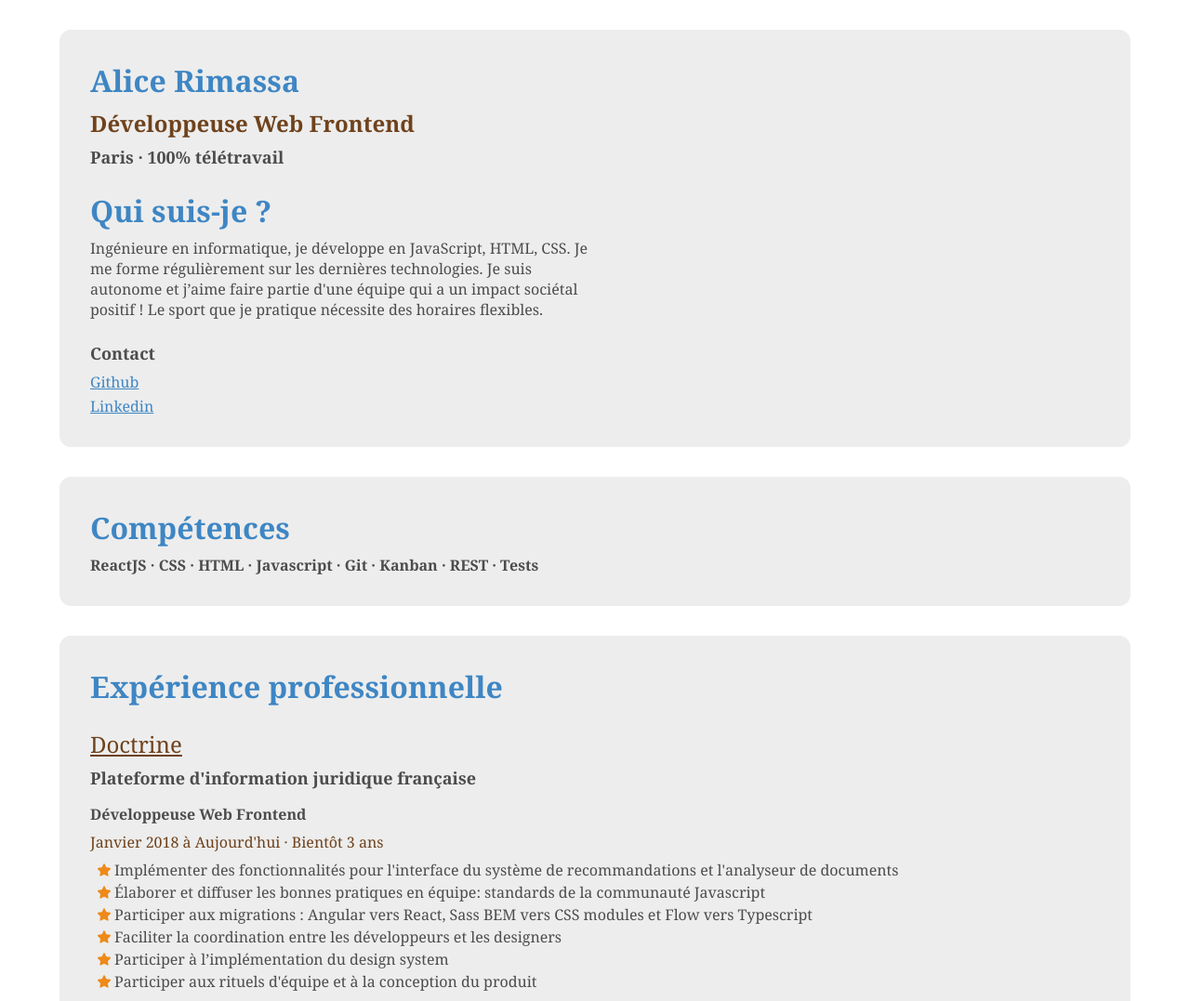
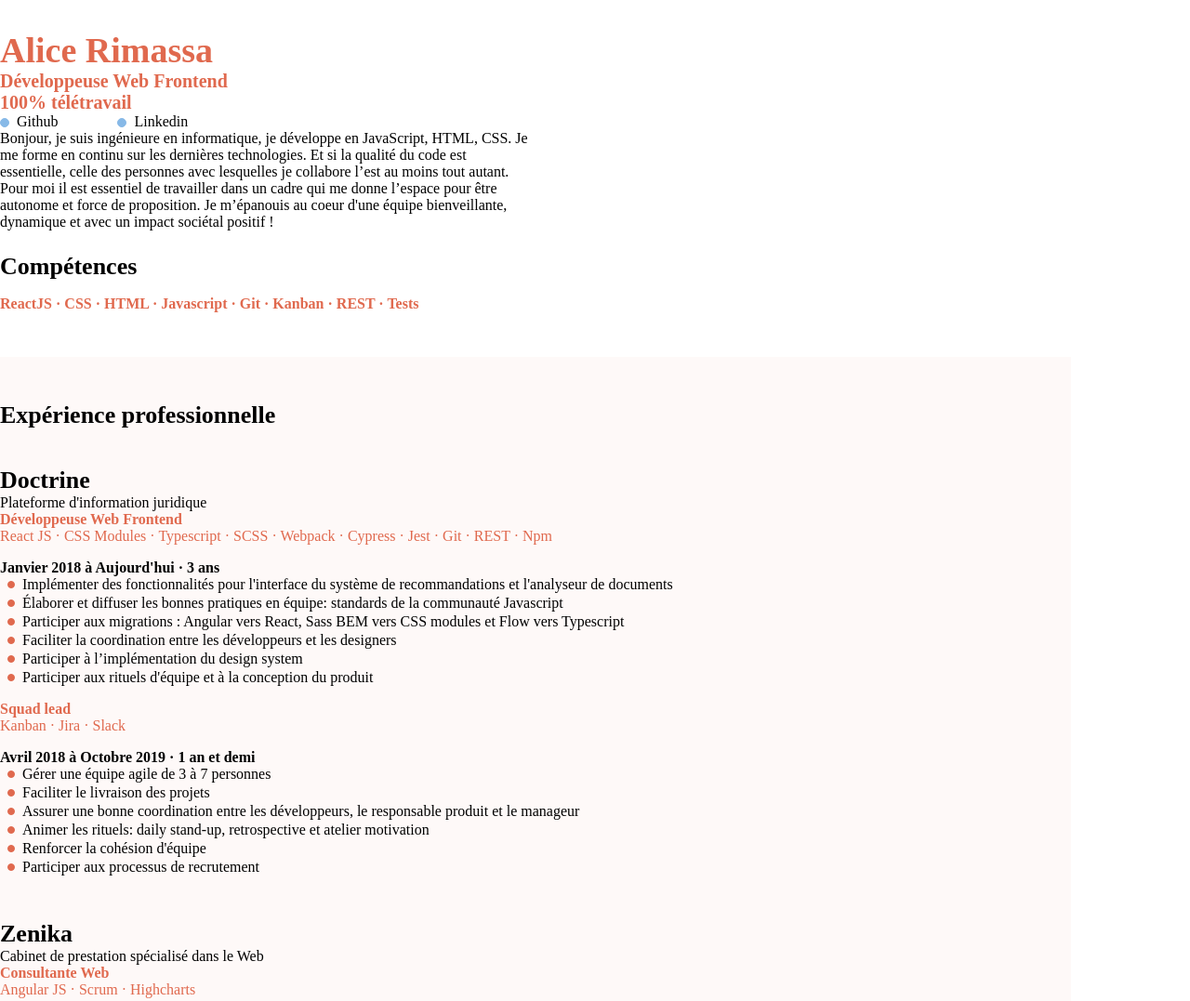
Before and after one commit to eponae/my-cv, a Gatsby site: page / in a window 1280 px wide. Shown: the top 1077 px of the page at 93% size. Built offline with nearby package versions, Linux system fonts and the light colour scheme; Gatsby itself is replaced by a stand-in of ours.

Commit message:
New version in progress

```diff
--- a/src/components/company.tsx
+++ b/src/components/company.tsx
@@ -1,7 +1,7 @@
 import React, { FC } from 'react';
 import styled from 'styled-components';
 import { CompanyType } from '../types/types';
-import StarImage from '../images/star.svg';
+import Dot from './dot';
 import { mediaQueries } from './theme';
 
 type Props = {
@@ -9,15 +9,15 @@ type Props = {
 };
 
 const CompanyWrapper = styled.div`
-  padding-top: 16px;
-  padding-bottom: 16px;
+  padding-top: 24px;
+  padding-bottom: 24px;
 `;
 
 const CompanyName = styled.a`
-  font-size: ${({ theme }) => theme.h2FontSize};
-  color: ${({ theme }) => theme.colors.brown};
+  color: ${({ theme }) => theme.colors.black};
   display: inline-block;
-  padding-bottom: 8px;
+  font-weight: bold;
+  font-size: 26px;
 `;
 
 const Experience = styled.li`
@@ -27,15 +27,14 @@ const Experience = styled.li`
 `;
 
 const Job = styled.div`
-  padding-top: 8px;
-  padding-bottom: 8px;
-  font-weight: 600;
+  font-weight: 900;
+  color: ${({ theme }) => theme.colors.orange};
 `;
 
 const Date = styled.div`
-  color: ${({ theme }) => theme.colors.brown};
-  padding-bottom: 8px;
-  font-weight: 500;
+  color: ${({ theme }) => theme.colors.black};
+  font-weight: 600;
+  padding-top: 16px;
 `;
 
 const TaskList = styled.ul`
@@ -53,17 +52,8 @@ const Task = styled.li`
 `;
 
 const Environment = styled.p`
-  padding-top: 8px;
-  color: ${({ theme }) => theme.colors.brown};
+  color: ${({ theme }) => theme.colors.orange};
   font-weight: 500;
-`;
-
-const Img = styled(StarImage)`
-  width: 14px;
-  height: 14px;
-  min-width: 14px;
-  min-height: 14px;
-  padding-right: 4px;
 `;
 
 const Company: FC<Props> = ({ company }) => {
@@ -77,21 +67,22 @@ const Company: FC<Props> = ({ company }) => {
       >
         {companyDescription.name}
       </CompanyName>
-      <h3>{companyDescription.description}</h3>
+      <div>{companyDescription.description}</div>
       <ul>
         {experiences.map((experience, expIndex) => (
           <Experience key={`${id}-exp-${expIndex}`}>
             <Job>{experience.job}</Job>
+            <Environment>{experience.environment.join(' · ')}</Environment>
+
             <Date>{experience.date}</Date>
             <TaskList>
               {experience.tasks.map((task, taskIndex) => (
                 <Task key={`${id}-task-${expIndex}-${taskIndex}`}>
-                  <Img />
+                  <Dot />
                   {task}
                 </Task>
               ))}
             </TaskList>
-            <Environment>{experience.environment.join(' · ')}</Environment>
           </Experience>
         ))}
       </ul>
--- /dev/null
+++ b/src/components/dot.tsx
@@ -0,0 +1,19 @@
+import React from 'react';
+import styled from 'styled-components';
+
+const DotWrapper = styled.div`
+  height: 6px;
+  width: 6px;
+  border-radius: 100%;
+  border: 1px solid ${({ theme }) => theme.colors.orange};
+  background-color: ${({ theme }) => theme.colors.orange};
+  display: inline-block;
+  vertical-align: middle;
+  margin-right: 8px;
+`;
+
+const Dot = () => {
+  return <DotWrapper />;
+};
+
+export default Dot;
--- a/src/components/experience.tsx
+++ b/src/components/experience.tsx
@@ -1,9 +1,18 @@
 import React, { FC } from 'react';
 import { useStaticQuery, graphql } from 'gatsby';
-import Section from './section';
 import { CompanyType } from '../types/types';
 import Company from './company';
 import { getNodeData } from '../utils/dataUtils';
+import Title from './title';
+import styled from 'styled-components';
+
+const ExperienceWrapper = styled.div`
+  background-color: ${({ theme }) => theme.colors.orangeBackground};
+  padding-top: 48px;
+  padding-bottom: 48px;
+  margin-top: 48px;
+  margin-bottom: 48px;
+`;
 
 const Experience: FC = () => {
   const {
@@ -39,11 +48,12 @@ const Experience: FC = () => {
   const { title, companies } = data.experience;
 
   return (
-    <Section title={title}>
+    <ExperienceWrapper>
+      <Title>{title}</Title>
       {companies.map((company: CompanyType) => (
         <Company key={company.id} company={company} />
       ))}
-    </Section>
+    </ExperienceWrapper>
   );
 };
 
--- a/src/components/header.tsx
+++ b/src/components/header.tsx
@@ -4,18 +4,6 @@ import styled from 'styled-components';
 import { BasicsType, ContactType, SummaryType } from '../types/types';
 import { getNodeData } from '../utils/dataUtils';
 import { mediaQueries } from './theme';
-
-const HeaderWrapper = styled.header`
-  text-align: left;
-  padding: ${({ theme }) => theme.padding};
-  border-radius: ${({ theme }) => theme.borderRadius};
-  border: 1px solid ${({ theme }) => theme.colors.lightGray};
-  background-color: ${({ theme }) => theme.colors.lightGray};
-`;
-
-const SummaryTitle = styled.h1`
-  padding-top: 16px;
-`;
 
 const SummaryDescription = styled.p`
   font-weight: 500;
@@ -26,8 +14,36 @@ const SummaryDescription = styled.p`
 
 const Contact = styled.li`
   &:not(:first-child) {
-    padding-top: 4px;
+    padding-left: 64px;
   }
+`;
+
+const ContactList = styled.ul`
+  display: flex;
+  list-style-position: inside;
+`;
+
+const TitleName = styled.h1`
+  font-weight: 900;
+  font-size: 38px;
+  color: ${({ theme }) => theme.colors.orange};
+`;
+
+const TitleJob = styled.h2`
+  font-weight: 900;
+  font-size: 20px;
+  color: ${({ theme }) => theme.colors.orange};
+`;
+
+const ContactDot = styled.div`
+  height: 8px;
+  width: 8px;
+  border-radius: 100%;
+  border: 1px solid ${({ theme }) => theme.colors.lightBlue};
+  background-color: ${({ theme }) => theme.colors.lightBlue};
+  display: inline-block;
+  vertical-align: middle;
+  margin-right: 8px;
 `;
 
 const Header: FC = () => {
@@ -39,11 +55,9 @@ const Header: FC = () => {
         allDataJson {
           nodes {
             summary {
-              title
               description
             }
             contact {
-              title
               list {
                 id
                 link
@@ -75,27 +89,22 @@ const Header: FC = () => {
   } = getNodeData('basics', nodes);
 
   return (
-    <HeaderWrapper>
-      <h1>{basics.name}</h1>
-      <h2>{basics.job}</h2>
-      <h3>
-        {basics.location}
-        {` · `}
-        {basics.mode}
-      </h3>
-      <SummaryTitle>{summary.title}</SummaryTitle>
-      <SummaryDescription>{summary.description}</SummaryDescription>
-      <h3>{contact.title}</h3>
-      <ul>
+    <header>
+      <TitleName>{basics.name}</TitleName>
+      <TitleJob>{basics.job}</TitleJob>
+      <TitleJob>{basics.mode}</TitleJob>
+      <ContactList>
         {contact.list.map((link) => (
           <Contact key={`${link.id}`}>
+            <ContactDot />
             <a href={link.link} target="_blank" rel="noreferrer noopener">
               {link.name}
             </a>
           </Contact>
         ))}
-      </ul>
-    </HeaderWrapper>
+      </ContactList>
+      <SummaryDescription>{summary.description}</SummaryDescription>
+    </header>
   );
 };
 
--- a/src/components/section.tsx
+++ /dev/null
@@ -1,23 +0,0 @@
-import React, { FC } from 'react';
-import styled from 'styled-components';
-
-type Props = {
-  title: string;
-};
-
-const SectionWrapper = styled.section`
-  border-radius: ${({ theme }) => theme.borderRadius};
-  border: 1px solid ${({ theme }) => theme.colors.lightGray};
-  background-color: ${({ theme }) => theme.colors.lightGray};
-  padding: ${({ theme }) => theme.padding};
-  margin: 32px 0;
-`;
-
-const Section: FC<Props> = ({ title, children }) => (
-  <SectionWrapper>
-    <h1>{title}</h1>
-    {children}
-  </SectionWrapper>
-);
-
-export default Section;
--- a/src/components/skills.tsx
+++ b/src/components/skills.tsx
@@ -1,12 +1,13 @@
 import React, { FC } from 'react';
 import { graphql, useStaticQuery } from 'gatsby';
-import Section from './section';
 import { SkillsType } from '../types/types';
 import { getNodeData } from '../utils/dataUtils';
 import styled from 'styled-components';
+import Title from './title';
 
 const Skill = styled.p`
   font-weight: 600;
+  color: ${({ theme }) => theme.colors.orange};
 `;
 
 const Skills: FC = () => {
@@ -28,9 +29,10 @@ const Skills: FC = () => {
   );
   const { skills }: { skills: SkillsType } = getNodeData('skills', nodes);
   return (
-    <Section title={skills.title}>
+    <div>
+      <Title>{skills.title}</Title>
       <Skill>{skills.list.join(' · ')}</Skill>
-    </Section>
+    </div>
   );
 };
 
--- a/src/components/theme.tsx
+++ b/src/components/theme.tsx
@@ -2,18 +2,15 @@ import React, { FC } from 'react';
 import { ThemeProvider, createGlobalStyle } from 'styled-components';
 
 const theme = {
-  fontFamily: 'Georgia',
+  fontFamily: 'Source Sans Pro',
   colors: {
     white: '#fff',
-    blue: '#3e86c4',
-    brown: '#6f421c',
-    darkGray: '#4c4c4c',
-    lightGray: '#ededed',
     black: '#000',
+    orange: '#e0694e',
+    lightBlue: '#87b9e7',
+    orangeBackground: '#fef9f8',
   },
   padding: '32px',
-  borderRadius: '12px',
-  h2FontSize: '24px',
 };
 
 export type ThemeType = typeof theme;
@@ -32,42 +29,29 @@ export const AppStyles = createGlobalStyle<{ theme: ThemeType }>`
   * {
     font-family: ${({ theme }) => theme.fontFamily};
   }
-  h1 {
-   color: ${({ theme }) => theme.colors.blue};
-   font-size: 32px;
-  }
-  h2 {
-    color: ${({ theme }) => theme.colors.brown};
-    font-size: ${({ theme }) => theme.h2FontSize};
-  }
-  h3 {
-    font-size: 18px;
-  }
   h1, h2, h3, p, ul, li {
     padding: 0;
     margin: 0;
-  }
-  h1, h2, h3 {
-    padding-bottom: 8px;
   }
   ul {
     list-style-type: none;
   }
   div, p, span {
-    color: ${({ theme }) => theme.colors.darkGray};
+    color: ${({ theme }) => theme.colors.black};
     font-size: 16px;
   }
   a {
-    color: ${({ theme }) => theme.colors.blue};
+    color: ${({ theme }) => theme.colors.black};
+    text-decoration: none;
   }
   body {
-    margin: 64px auto;
+    margin: 64px 0;
     max-width: 1280px;
     display: flex;
     flex-flow: column nowrap;
     align-items: center;
     justify-content: center;
-    ${mediaQueries('md')`max-width: 90%; margin: 32px auto;`}
+    ${mediaQueries('md')`max-width: 90%; margin: 32px 0;`}
   }
 `;
 
--- a/src/components/timeline.tsx
+++ /dev/null
@@ -1,85 +0,0 @@
-import React, { FC, Fragment } from 'react';
-import styled from 'styled-components';
-import { EducationType } from '../types/types';
-import Tooltip from 'react-tooltip';
-import { mediaQueries } from './theme';
-
-type Props = {
-  data: EducationType['certificates']['list'];
-};
-
-const TimelineWrapper = styled.div`
-  width: 100%;
-  max-width: 500px;
-  ${mediaQueries('sm')`display: none`}
-`;
-
-const Line = styled.div`
-  height: 5px;
-  background: ${({ theme }) => theme.colors.blue};
-  border-radius: 4px;
-  position: relative;
-`;
-
-const Circle = styled.div<{ left: string }>`
-  width: 15px;
-  height: 15px;
-  background: ${({ theme }) => theme.colors.blue};
-  border: 1px solid ${({ theme }) => theme.colors.darkGray};
-  border-radius: 100%;
-  position: absolute;
-  top: -7px;
-  left: ${(props) => props.left};
-  cursor: pointer;
-`;
-
-const Text = styled.span`
-  color: ${({ theme }) => theme.colors.darkGray};
-  font-size: 16px;
-  position: absolute;
-  top: 20px;
-  display: flex;
-  flex-flow: column nowrap;
-  align-items: flex-start;
-`;
-
-const TextContent = styled.span`
-  font-weight: 700;
-  padding-right: 4px;
-`;
-
-const TextInfo = styled.span`
-  white-space: nowrap;
-`;
-
-const Timeline: FC<Props> = ({ data }) => {
-  data.sort((dataA, dataB) => dataB.year - dataA.year);
-  const startYear = data[0].year;
-  const endYear = data[data.length - 1].year;
-  const totalYears = endYear - startYear;
-
-  return (
-    <TimelineWrapper>
-      <Line>
-        {data.map((certificate) => {
-          const left = ((endYear - certificate.year) * 100) / totalYears;
-          return (
-            <Fragment key={`desktop-${certificate.id}`}>
-              <Circle left={`${left}%`} data-tip data-for={certificate.id}>
-                <Text>
-                  <TextContent>{certificate.year}</TextContent>
-                  <TextInfo>{certificate.title}</TextInfo>
-                </Text>
-              </Circle>
-              <Tooltip id={certificate.id} effect="solid">
-                {certificate.info}
-              </Tooltip>
-            </Fragment>
-          );
-        })}
-      </Line>
-    </TimelineWrapper>
-  );
-};
-
-export default Timeline;
--- /dev/null
+++ b/src/components/title.tsx
@@ -0,0 +1,13 @@
+import React, { FC } from 'react';
+import styled from 'styled-components';
+
+const TitleWrapper = styled.h1`
+  color: ${({ theme }) => theme.colors.black};
+  font-weight: bold;
+  font-size: 26px;
+  padding-bottom: 16px;
+`;
+
+const Title: FC = ({ children }) => <TitleWrapper>{children}</TitleWrapper>;
+
+export default Title;
--- a/src/data/contact.json
+++ b/src/data/contact.json
@@ -11,7 +11,6 @@
         "name": "Linkedin",
         "link": "https://fr.linkedin.com/in/arimassa"
       }
-    ],
-    "title": "Contact"
+    ]
   }
 }
--- a/src/data/education.json
+++ b/src/data/education.json
@@ -8,7 +8,7 @@
       ]
     },
     "certificates": {
-      "title": "Diplômes",
+      "title": "Formation",
       "list": [
         {
           "id": "ing",
@@ -29,7 +29,6 @@
           "info": "Mention Bien"
         }
       ]
-    },
-    "title": "Formation"
+    }
   }
 }
--- a/src/data/experience.json
+++ b/src/data/experience.json
@@ -6,13 +6,13 @@
         "id": "doctrine",
         "company": {
           "name": "Doctrine",
-          "description": "Plateforme d'information juridique française",
+          "description": "Plateforme d'information juridique",
           "link": "https://doctrine.fr"
         },
         "experiences": [
           {
             "job": "Développeuse Web Frontend",
-            "date": "Janvier 2018 à Aujourd'hui · Bientôt 3 ans",
+            "date": "Janvier 2018 à Aujourd'hui · 3 ans",
             "tasks": [
               "Implémenter des fonctionnalités pour l'interface du système de recommandations et l'analyseur de documents",
               "Élaborer et diffuser les bonnes pratiques en équipe: standards de la communauté Javascript",
--- a/src/data/summary.json
+++ b/src/data/summary.json
@@ -1,6 +1,5 @@
 {
   "summary": {
-    "title": "Qui suis-je ?",
-    "description": "Ingénieure en informatique, je développe en JavaScript, HTML, CSS. Je me forme régulièrement sur les dernières technologies. Je suis autonome et j’aime faire partie d'une équipe qui a un impact sociétal positif ! Le sport que je pratique nécessite des horaires flexibles."
+    "description": "Bonjour, je suis ingénieure en informatique, je développe en JavaScript, HTML, CSS. Je me forme en continu sur les dernières technologies. Et si la qualité du code est essentielle, celle des personnes avec lesquelles je collabore l’est au moins tout autant. Pour moi il est essentiel de travailler dans un cadre qui me donne l’espace pour être autonome et force de proposition. Je m’épanouis au coeur d'une équipe bienveillante, dynamique et avec un impact sociétal positif !"
   }
 }
--- a/src/types/types.ts
+++ b/src/types/types.ts
@@ -19,13 +19,11 @@ export type ExperienceType = {
 };
 
 export type SummaryType = {
-  title: string;
   description: string;
 };
 
 export type ContactType = {
   list: Array<{ id: string; name: string; link: string }>;
-  title: string;
 };
 
 export type BasicsType = {
@@ -56,5 +54,4 @@ export type EducationType = {
     list: Array<{ id: string; title: string; year: number; info: string }>;
     title: string;
   };
-  title: string;
 };
```
Also changed, not shown: src/components/education.tsx (+3 -14 lines), src/components/hobbies.tsx (+4 -3 lines), src/images/star.svg (deleted).
